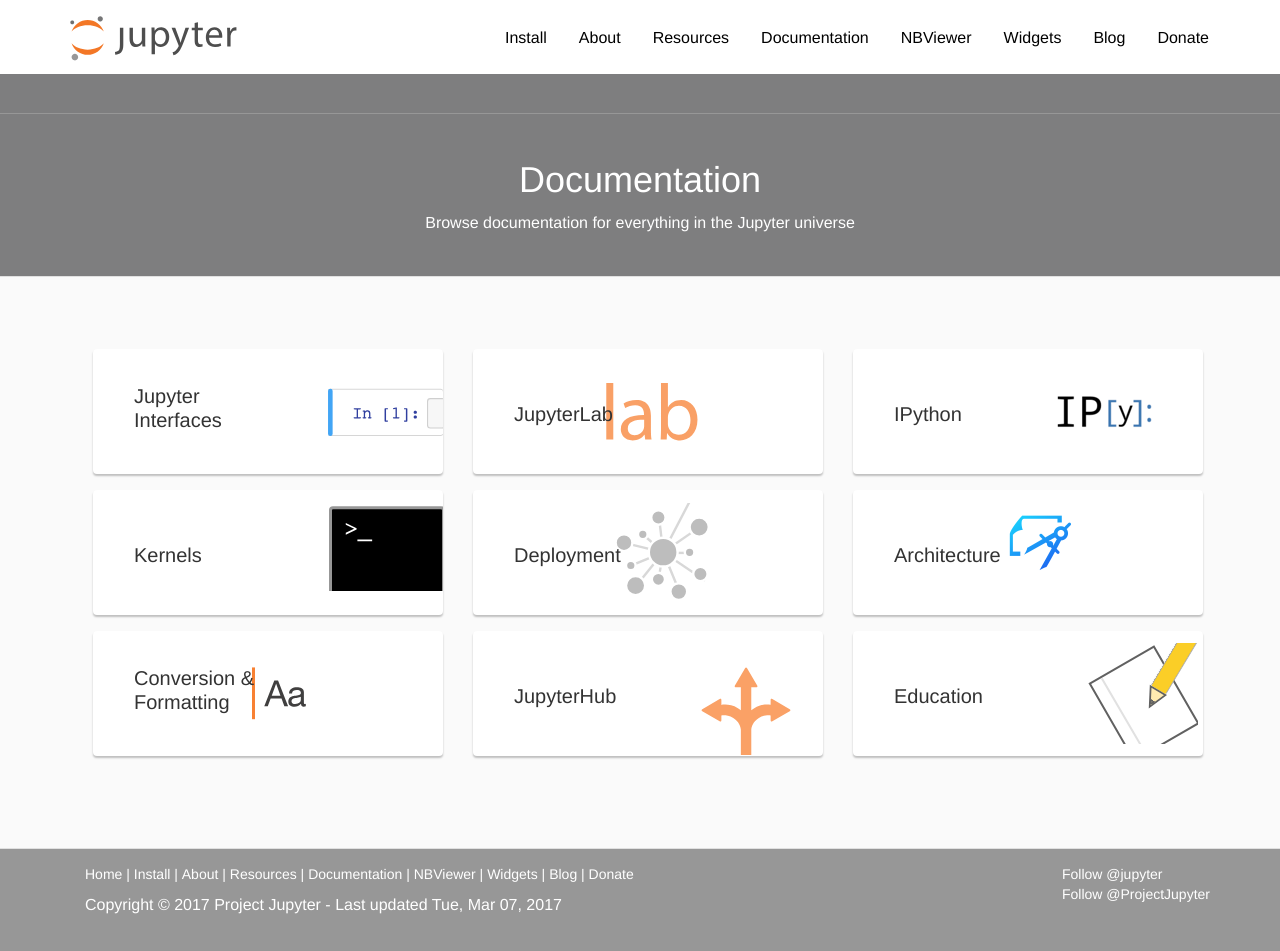
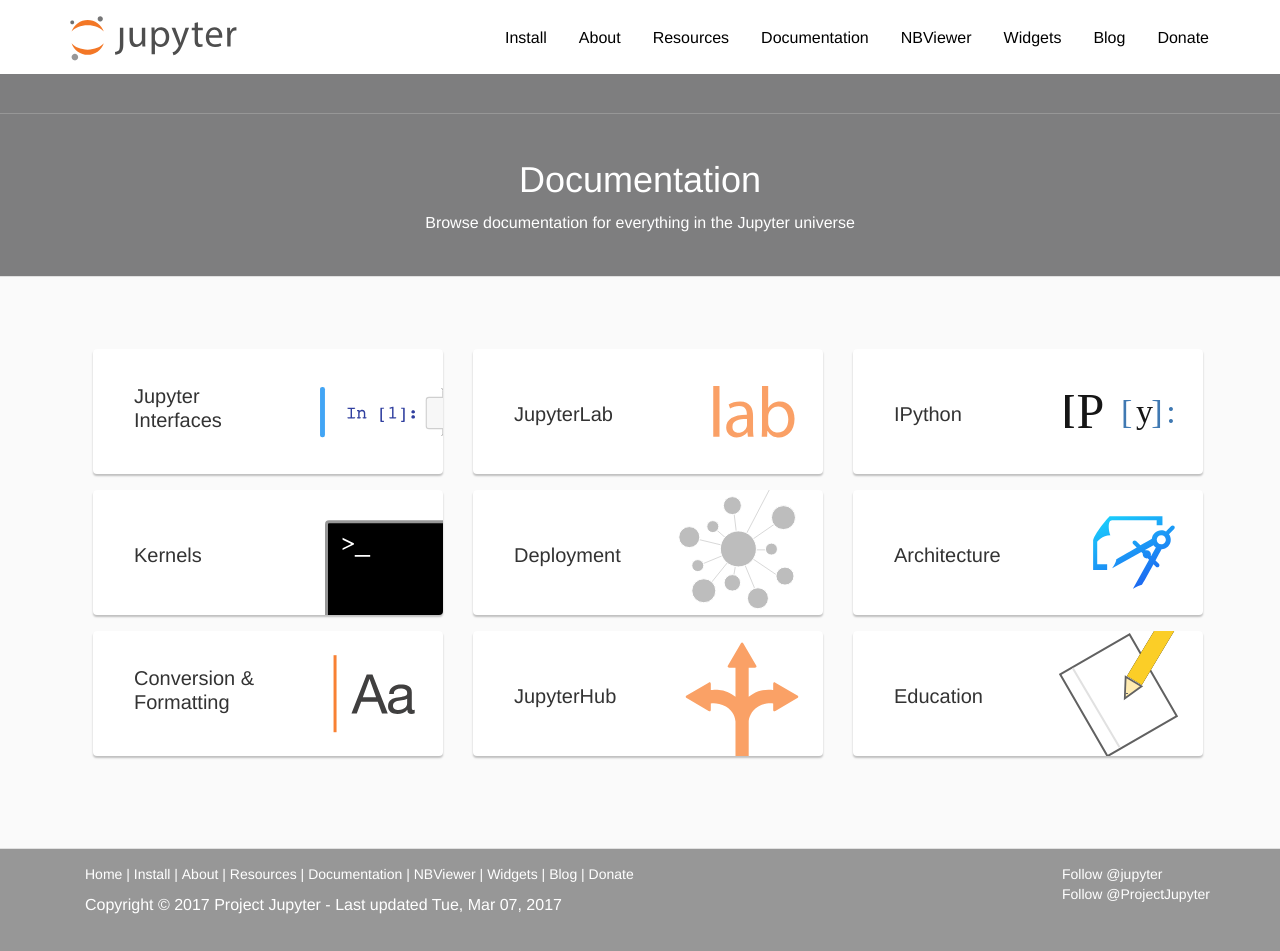
Before and after one commit to jupyter/jupyter.github.io, a Jekyll site: the page built from documentation.html, in a window 1280 px wide and 951 px high. Built offline with Jekyll 4.4.1, drawn with Linux system fonts in a browser that asks for light colours; comment, search, counter and statistics services are not loaded.

Commit message:
Changed background image placements to percentages accordingly

```diff
--- a/css/documentation.css
+++ b/css/documentation.css
@@ -127,49 +127,56 @@
 #interfaces-block {
   background-image: url(../assets/documentation/interfaces-block.svg);
   background-repeat: no-repeat;
-  background-position: 234px;
+  background-position-x: 102%;
+  background-position-y: center
 }
 #education-block {
   background-image: url(../assets/documentation/education-block.svg);
   background-repeat: no-repeat;
-  background-position: 234px;
+  background-position-x: 90%;
+  background-position-y: center
 }
 #jupyterhub-block {
   background-image: url(../assets/documentation/jupyterhub_block.svg);
   background-repeat: no-repeat;
-  background-position-y: bottom;
-  background-position-x: 88%;
+  background-position-x: 90%;
+  background-position-y: 10px;
 }
 #kernels-block {
   background-image: url(../assets/documentation/kernels-block.svg);
   background-repeat: no-repeat;
-  background-position: 235px 15px;
+  background-position-x: 102%;
+  background-position-y: 130%;
 }
 #conversion-block {
   background-image: url(../assets/documentation/conversion-block.svg);
   background-repeat: no-repeat;
-  background-position: 158px;
+  background-position-x: 90%;
+  background-position-y: center
 }
 #ipython-block {
-  background-image: url(../assets/documentation/ipython-block-placeholder.png);
+  background-image: url(../assets/documentation/ipython-block-font.svg);
   background-repeat: no-repeat;
-  background-position: right;
-  background-position-x: 82%;
+  background-position-x: 90%;
+  background-position-y: center;
 }
 #architecture-block {
-  background-image: url(../assets/documentation/architecture-block.png);
+  background-image: url(../assets/documentation/architecture-block.svg);
   background-repeat: no-repeat;
-  background-position: 155px 24px;
+  background-position-x: 90%;
+  background-position-y: center;
 }
 #deployment-block {
   background-image: url(../assets/documentation/deployment-block.svg);
   background-repeat: no-repeat;
-  background-position: 140px;
+  background-position-x: 90%;
+  background-position-y: 140%;
 }
 #jupyterlab-block {
   background-image: url(../assets/documentation/jupyterlab-block.svg);
   background-repeat: no-repeat;
-  background-position: 132px 32px;
+  background-position-x: 90%;
+  background-position-y: center;
 }
 
 /* MEDIA QUERIES */
@@ -191,12 +198,17 @@
     width: 330px;
   }
 
+
+
+
 }
 
 @media screen and (max-width: 768px) {
 
   .docs-dropdown-menu {
     width: 100%;
+    left: 8px;
+    right: 8px;
   }
 
 }
```
Also changed, not shown: assets/documentation/architecture-block.svg (added), assets/documentation/conversion-block.svg, assets/documentation/deployment-block.svg, assets/documentation/education-block.svg, assets/documentation/interfaces-block.svg, assets/documentation/ipython-block-font.svg (added), assets/documentation/ipython-block-placeholder.svg (added), assets/documentation/jupyterhub_block.svg, assets/documentation/jupyterlab-block.svg, assets/documentation/kernels-block.svg.
